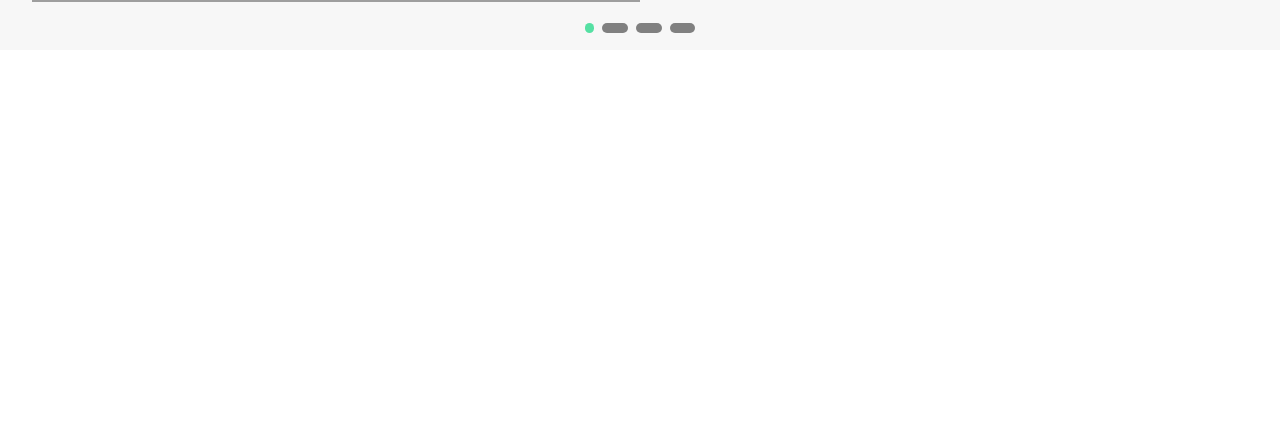
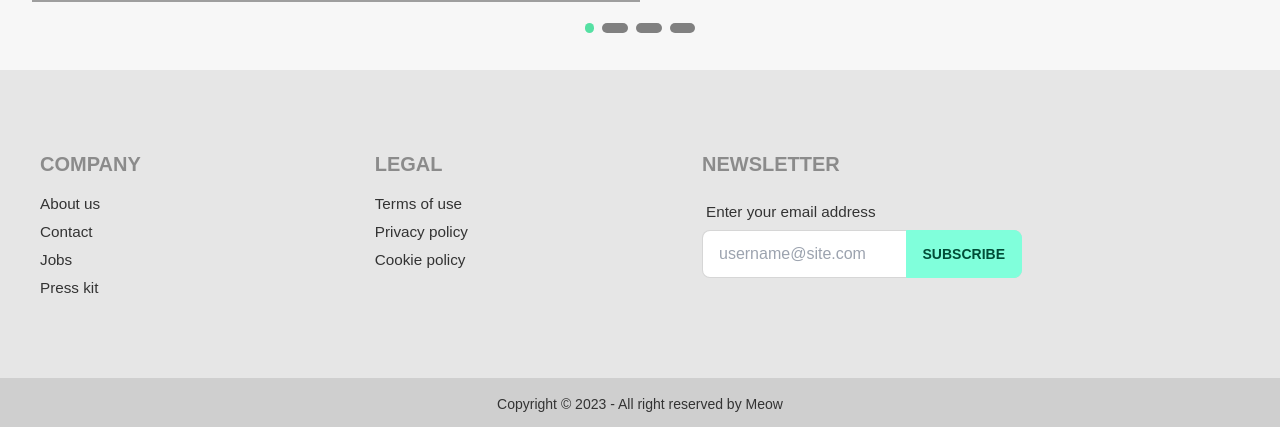
Before and after one commit to AnikKDev/ic-frontend-telemedicine, a React (Create React App) app: page / in a window 1280 px wide. Shown: the part 706-1133 px from the top of the page. Before the commit the page ends 800 px from the top, so only its background shows below. Built offline with nearby package versions, Linux system fonts and the light colour scheme; grey boxes are pictures that could not be loaded.

Commit message:
added footer

```diff
--- a/src/Pages/Homepage/Benefits/BenefitsCard/BenefitsCard.module.css
+++ b/src/Pages/Homepage/Benefits/BenefitsCard/BenefitsCard.module.css
@@ -1,8 +1,8 @@
 .benefitsCard__container:hover {
   background-color: #ebebeb;
-  transition: 0.3s all;
   cursor: pointer;
   transform: scale3d(1.03, 1.03, 1.03);
+  transition: 0.3s transform;
 }
 .benefitsCard__container .benefitsCard__iconContainer {
   background-color: #55e0a3;
--- a/src/Pages/Main.js
+++ b/src/Pages/Main.js
@@ -1,5 +1,6 @@
 import React from "react";
 import { Outlet } from "react-router-dom";
+import Footer from "./SharedPages/Footer/Footer";
 import Navbar from "./SharedPages/Navbar/Navbar";
 import SubNavbar from "./SharedPages/SubNavbar/SubNavbar";
 
@@ -12,6 +13,7 @@ const Main = () => {
       {/* content*/}
       <Outlet />
       {/* footer */}
+      <Footer />
     </div>
   );
 };
--- /dev/null
+++ b/src/Pages/SharedPages/Footer/Footer.js
@@ -0,0 +1,52 @@
+import React from "react";
+
+const Footer = () => {
+  return (
+    <>
+      <footer className="footer py-20 p-10 bg-base-200 text-base-content">
+        <div>
+          <span className="footer-title text-xl">Company</span>
+          <a className="link link-hover text-[1.09em]">About us</a>
+          <a className="link link-hover text-[1.09em]">Contact</a>
+          <a className="link link-hover text-[1.09em]">Jobs</a>
+          <a className="link link-hover text-[1.09em]">Press kit</a>
+        </div>
+        <div>
+          <span className="footer-title text-xl">Legal</span>
+          <a className="link link-hover text-[1.09em]">Terms of use</a>
+          <a className="link link-hover text-[1.09em]">Privacy policy</a>
+          <a className="link link-hover text-[1.09em]">Cookie policy</a>
+        </div>
+        <div>
+          <span className="footer-title text-xl">Newsletter</span>
+          <div className="form-control w-80">
+            <label className="label">
+              <span className="label-text text-[1.09em]">
+                Enter your email address
+              </span>
+            </label>
+            <div className="relative">
+              <input
+                type="text"
+                placeholder="username@site.com"
+                className="input input-bordered w-full pr-16"
+              />
+              <button className="btn btn-primary absolute top-0 right-0 rounded-l-none">
+                Subscribe
+              </button>
+            </div>
+          </div>
+        </div>
+
+        {/* ==================== */}
+      </footer>
+      <div className="footer footer-center p-4 bg-base-300 text-base-content">
+        <p>
+          Copyright © {new Date().getFullYear()} - All right reserved by Meow
+        </p>
+      </div>
+    </>
+  );
+};
+
+export default Footer;
```
